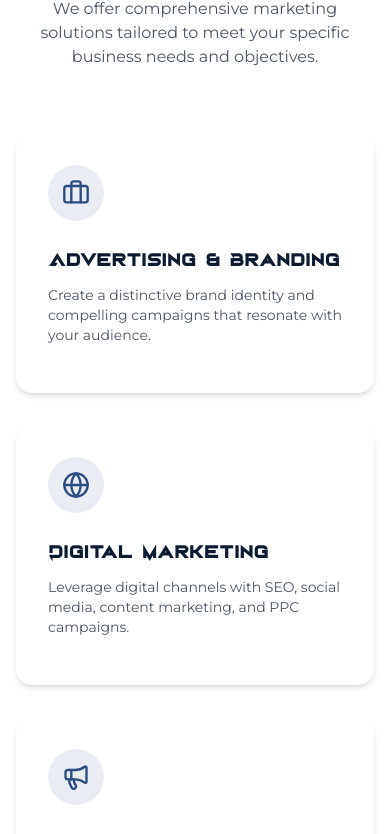
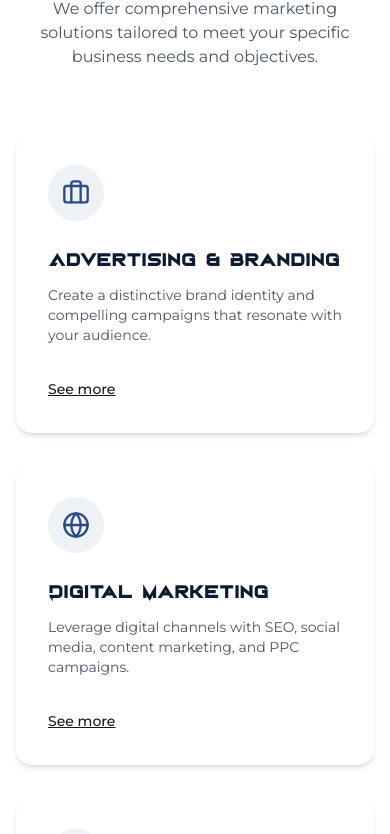
Before and after one commit to BinaChapi/Catch_Up, a Next.js app: page / in a window 390 px wide. Shown: the part 2091-2925 px from the top of the page. Built offline with nearby package versions, Linux system fonts and the light colour scheme.

Commit message:
some mobile ux fixed (serviceCard mobile ) and client section animation improved

```diff
--- a/src/components/cards/ServiceCard.tsx
+++ b/src/components/cards/ServiceCard.tsx
@@ -1,8 +1,6 @@
 "use client";
-
-import { ServiceProps } from "@/types/types";
-import { easeInOut, motion } from "framer-motion";
-import React from "react";
+import { motion, easeInOut } from "framer-motion";
+import { Service } from "@/types/types";
 
 const cardVariants = {
   rest: { scale: 1 },
@@ -10,48 +8,70 @@ const cardVariants = {
 };
 
 const listVariants = {
-  rest: { opacity: 0, maxHeight: 0, transition: { duration: 0.3 } },
+  rest: { opacity: 0, maxHeight: 0, transition: { duration: 0.28 } },
   hover: {
     opacity: 1,
-    maxHeight: 300,
-    transition: { staggerChildren: 0.1, duration: 0.5, ease: easeInOut },
+    maxHeight: 400,
+    transition: { staggerChildren: 0.06, duration: 0.36, ease: easeInOut },
   },
 };
 
 const liVariants = {
   rest: { opacity: 0, x: -8 },
-  hover: { opacity: 1, x: 0, transition: { duration: 0.3 } },
+  hover: { opacity: 1, x: 0, transition: { duration: 0.22 } },
 };
 
 const iconVariants = {
-  rest: { backgroundColor: "rgba(43,75,130,0.1)", color: "rgb(43,75,130)" },
+  rest: { backgroundColor: "rgba(43,75,130,0.08)", color: "rgb(43,75,130)" },
   hover: {
-    backgroundColor: "rgba(240,90,40,0.2)",
+    backgroundColor: "rgba(240,90,40,0.12)",
     color: "rgb(240,90,40)",
   },
 };
 
 export default function ServiceCard({
-  icon: Icon,
-  title,
-  description,
-  items,
+  service,
   index,
-}: ServiceProps) {
+  isMobile,
+  expandedIndex,
+  setExpandedIndex,
+}: {
+  service: Service;
+  index: number;
+  isMobile: boolean;
+  expandedIndex: number | null;
+  setExpandedIndex: React.Dispatch<React.SetStateAction<number | null>>;
+}) {
+  const { icon: Icon, title, description, items } = service;
+  const isOpen = expandedIndex === index;
+
+  // Handle keyboard accessibility (Enter / Space) when acting as a toggle
+  const handleKeyDown = (e: React.KeyboardEvent) => {
+    if (!isMobile) return;
+    if (e.key === "Enter" || e.key === " ") {
+      e.preventDefault();
+      setExpandedIndex(isOpen ? null : index);
+    }
+  };
+
   return (
     <motion.div
+      role={isMobile ? "button" : undefined}
+      tabIndex={isMobile ? 0 : undefined}
+      aria-expanded={isOpen}
       initial="rest"
-      whileInView="rest"
-      whileHover="hover"
-      viewport={{ once: true }}
       variants={cardVariants}
+      whileHover={!isMobile ? "hover" : undefined} // desktop: hover opens
+      animate={isMobile ? (isOpen ? "hover" : "rest") : undefined} // mobile: controlled by expandedIndex
       transition={{ duration: 0.25 }}
-      className="relative bg-white rounded-2xl shadow-md p-8 transition flex flex-col"
+      onClick={() => isMobile && setExpandedIndex(isOpen ? null : index)}
+      onKeyDown={handleKeyDown}
+      className="relative bg-white rounded-2xl shadow-md p-8 transition flex flex-col cursor-pointer"
       key={index}
     >
       <motion.div
         variants={iconVariants}
-        transition={{ duration: 0.3 }}
+        transition={{ duration: 0.28 }}
         className="w-14 h-14 flex items-center justify-center rounded-full mb-6"
       >
         <Icon size={28} />
@@ -62,6 +82,7 @@ export default function ServiceCard({
 
       {items && items.length > 0 && (
         <motion.ul
+          // the ul responds to the parent animation (rest/hover)
           variants={listVariants}
           className="overflow-hidden text-gray-500 text-sm list-disc list-inside space-y-1 pl-2"
         >
@@ -72,6 +93,22 @@ export default function ServiceCard({
           ))}
         </motion.ul>
       )}
+
+      {/* See more / Collapse button shown on mobile only. Stop propagation so it doesn't trigger parent's onClick twice. */}
+      {isMobile && items && items.length > 0 && (
+        <div className="mt-4">
+          <button
+            onClick={(e) => {
+              e.stopPropagation();
+              setExpandedIndex(isOpen ? null : index);
+            }}
+            className="text-sm font-medium underline"
+            aria-controls={`service-items-${index}`}
+          >
+            {isOpen ? "Collapse" : "See more"}
+          </button>
+        </div>
+      )}
     </motion.div>
   );
 }
--- a/src/components/sections/ClientsSection.tsx
+++ b/src/components/sections/ClientsSection.tsx
@@ -15,8 +15,8 @@ export default function ClientsSection() {
         </p>
 
         <div className="relative overflow-hidden">
-          <div className="flex animate-scroll gap-12">
-
+          <div className="flex w-max animate-scroll gap-12">
+            {/* duplicate client list so animation loops smoothly */}
             {[...clients, ...clients].map((client, i) => (
               <div
                 key={i}
@@ -27,7 +27,7 @@ export default function ClientsSection() {
                   alt={`Client logo ${i}`}
                   width={160}
                   height={96}
-                  className="object-contain max-h-20 transition"
+                  className="object-contain max-h-20"
                 />
               </div>
             ))}
--- a/src/components/sections/ServicesSection.tsx
+++ b/src/components/sections/ServicesSection.tsx
@@ -1,31 +1,43 @@
 "use client";
 
-import ServiceCard from "@/components/cards/ServiceCard";
+import React, { useEffect, useState } from "react";
 import { companyInfo } from "@/data/companyInfo";
+import { Service } from "@/types/types";
+import ServiceCard from "../cards/ServiceCard";
 
 export default function ServicesSection() {
-  const services = companyInfo.services
+  const services = companyInfo.services as Service[];
+  const [isMobile, setIsMobile] = useState(false);
+  const [expandedIndex, setExpandedIndex] = useState<number | null>(null);
+
+  useEffect(() => {
+    const checkMobile = () => setIsMobile(window.innerWidth < 1024); // match Tailwind lg breakpoint
+    checkMobile();
+    window.addEventListener("resize", checkMobile);
+    return () => window.removeEventListener("resize", checkMobile);
+  }, []);
+
+  useEffect(() => {
+    if (!isMobile) setExpandedIndex(null);
+  }, [isMobile]);
+
   return (
     <section id="services" className="py-10 bg-bg">
       <div className="max-w-7xl mx-auto px-4 sm:px-6 lg:px-8">
-
         <div className="text-center max-w-3xl mx-auto mb-16">
           <h2 className="text-3xl md:text-4xl font-bold text-primary">Our Services</h2>
-          <p className="mt-4 text-gray-600">
-           {companyInfo.ServiceHeader}
-          </p>
+          <p className="mt-4 text-gray-600">{companyInfo.ServiceHeader}</p>
         </div>
-
 
         <div className="grid grid-cols-1 sm:grid-cols-2 lg:grid-cols-3 gap-8">
           {services.map((service, i) => (
             <ServiceCard
               key={i}
-              icon={service.icon}
-              title={service.title}
-              description={service.description}
-              items={service.items}
+              service={service}
               index={i}
+              isMobile={isMobile}
+              expandedIndex={expandedIndex}
+              setExpandedIndex={setExpandedIndex}
             />
           ))}
         </div>
--- a/src/context/LoadingProvider.tsx
+++ b/src/context/LoadingProvider.tsx
@@ -13,13 +13,17 @@ export function useLoading() {
   return context;
 }
 
-export default function LoadingProvider({ children }: { children: React.ReactNode }) {
+export default function LoadingProvider({
+  children,
+}: {
+  children: React.ReactNode;
+}) {
   const [loaded, setLoaded] = useState(false);
 
   return (
     <LoadingContext.Provider value={{ loaded, setLoaded }}>
       {!loaded && (
-        <div className="fixed inset-0 z-50 flex items-center justify-center bg-white text-primary">
+        <div className="fixed inset-0 z-[9999] flex items-center justify-center bg-white">
           <div className="animate-spin h-16 w-16 border-4 border-secondary border-t-transparent rounded-full"></div>
         </div>
       )}
--- a/src/styles/globals.css
+++ b/src/styles/globals.css
@@ -1,8 +1,8 @@
 @import "tailwindcss";
 
 @theme {
-  --color-primary: #0D1B30;
-  --color-secondary: #FF6F00;
+  --color-primary: #0d1b30;
+  --color-secondary: #ff6f00;
   --color-muted: #6b7280;
   --color-bg: #ffffff;
 }
@@ -18,7 +18,12 @@ body {
   font-family: var(--font-montserrat), sans-serif;
 }
 
-h1, h2, h3, h4, h5, h6 {
+h1,
+h2,
+h3,
+h4,
+h5,
+h6 {
   font-family: var(--font-bord), sans-serif;
 }
 
@@ -36,7 +41,7 @@ h1, h2, h3, h4, h5, h6 {
 
 @keyframes scroll {
   0% {
-    transform: translateX(0%);
+    transform: translateX(0);
   }
   100% {
     transform: translateX(-50%);
```
Also changed, not shown: src/types/types.ts (+7 -0 lines).
